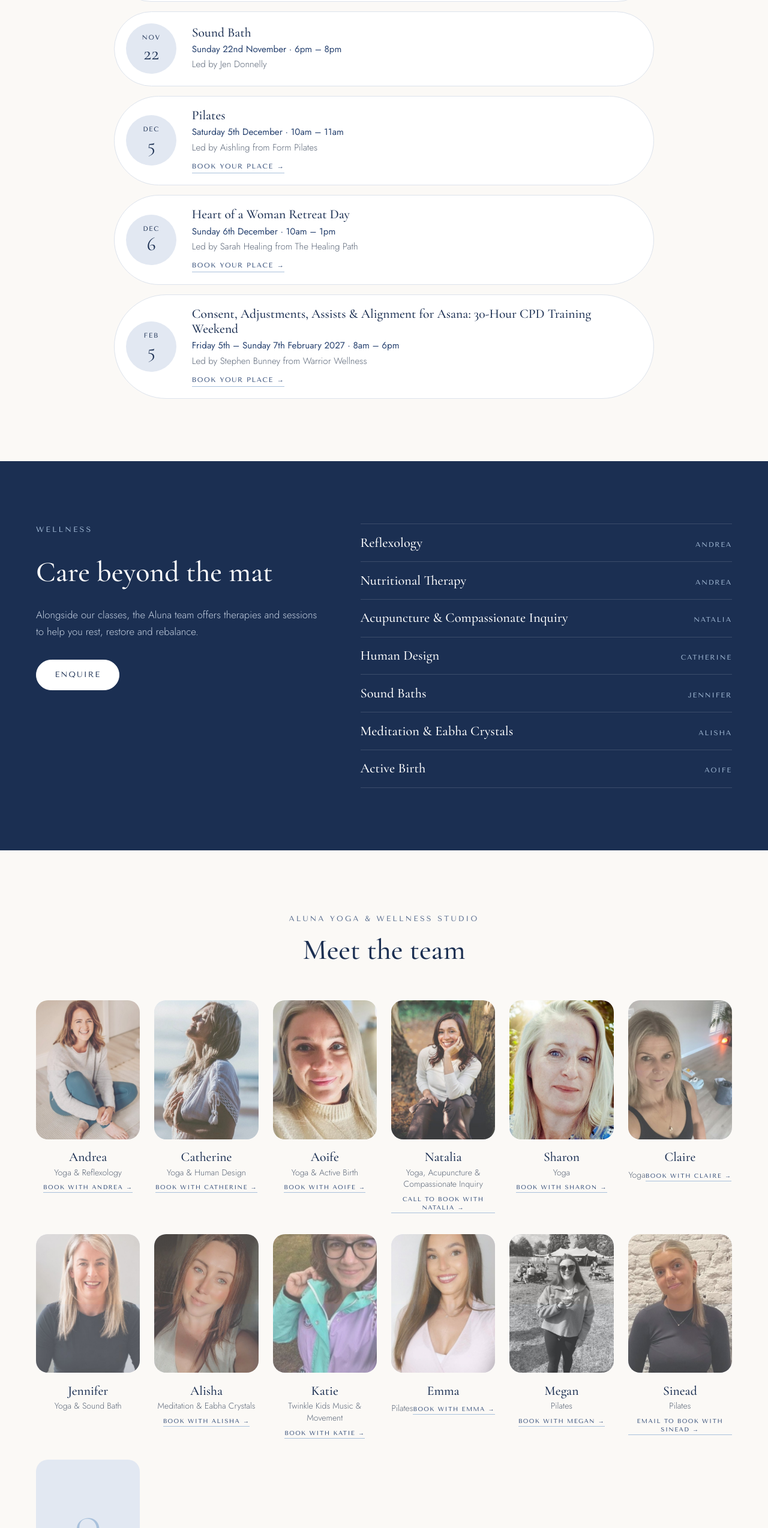
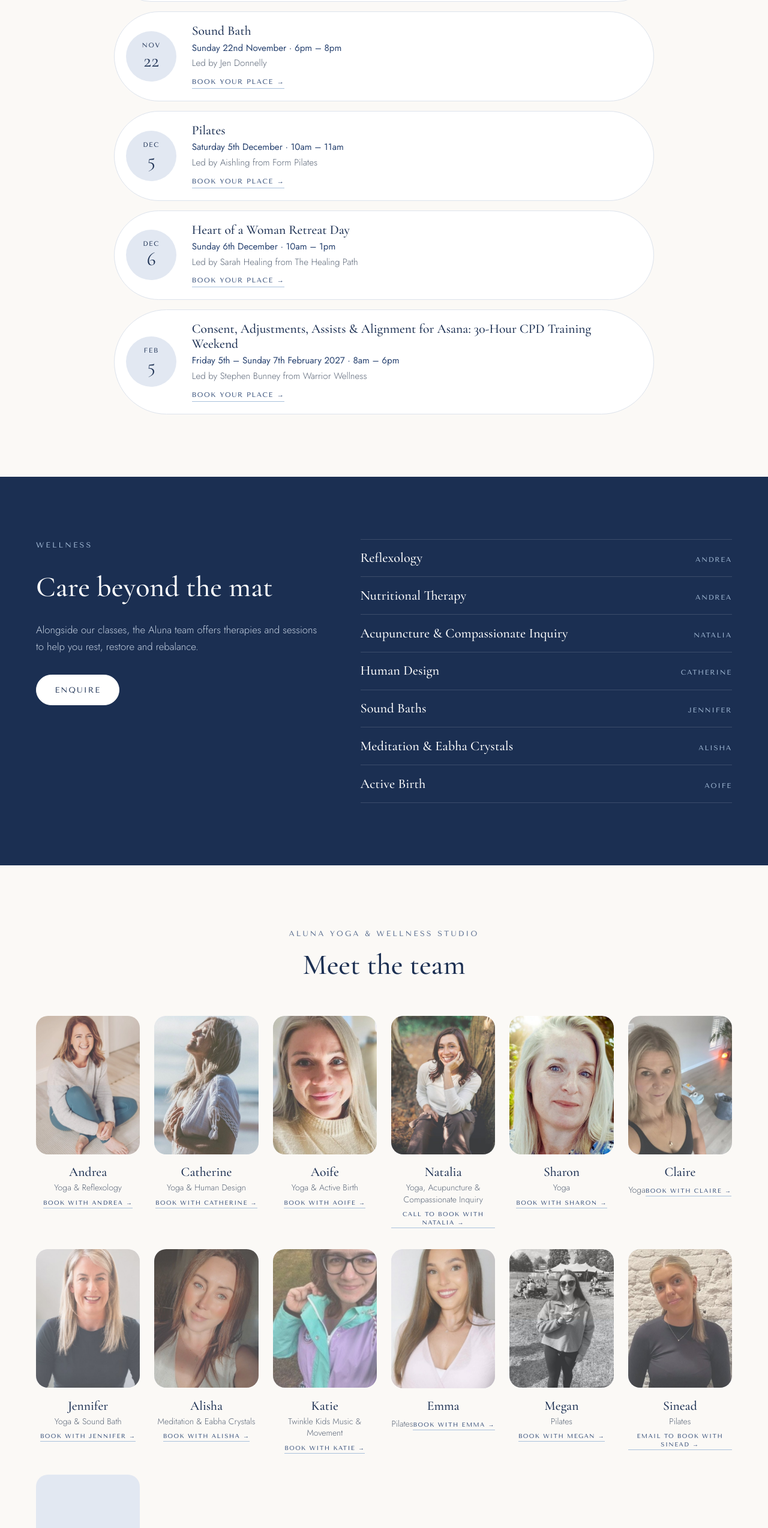
Before and after one commit to alunayogakildare/alunayogakildare.github.io, a plain HTML site: page index.html in a window 1280 px wide. Shown: the part 6652-9200 px from the top of the page at 60% size. Drawn offline with nearby package versions, Linux system fonts and the light colour scheme.

Commit message:
Add Jen's booking link to her team card and the Sound Bath event
Co-Authored-By: Claude Opus 5.5 <noreply@anthropic.com>

```diff
--- a/booking-links.js
+++ b/booking-links.js
@@ -22,6 +22,7 @@ const BOOKING_LINKS = {
   Alisha:    "https://eabhacrystals.com/product-category/events/",
   Sinead:    "mailto:sineadmcnamara2016@outlook.com",
   Sharon:    "https://bookinghawk.com/events-overview/little-fire-yoga/1433",
+  Jennifer:  "https://www.yogabyjend.com/book-online",
   Quiva:     "https://bookinghawk.com/events-overview/o-croi/1437",
   Laura:     "https://bookinghawk.com/events-overview/embodied-yoga-with-laura/1494",
 };
--- a/index.html
+++ b/index.html
@@ -302,6 +302,7 @@
               <h3>Sound Bath</h3>
               <p class="event-meta">Sunday 22nd November · 6pm – 8pm</p>
               <p>Led by Jen Donnelly</p>
+              <a class="event-book" href="https://www.yogabyjend.com/book-online" target="_blank" rel="noopener">Book your place →</a>
             </div>
           </article>
           <article class="event" data-end="2026-12-05">
```
